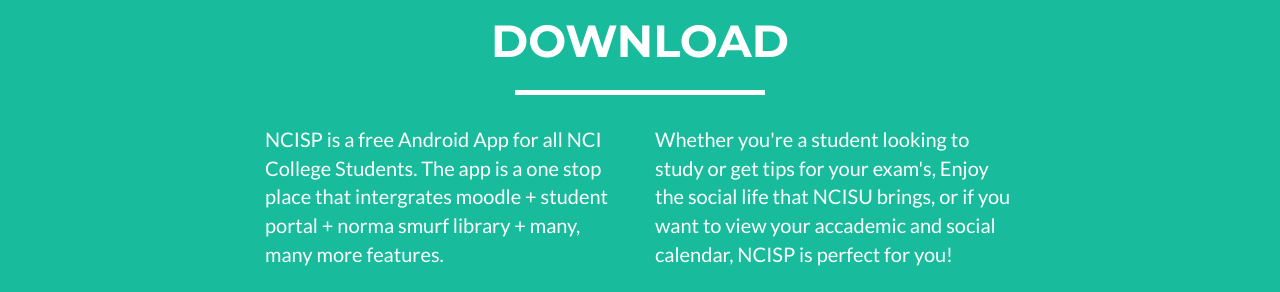
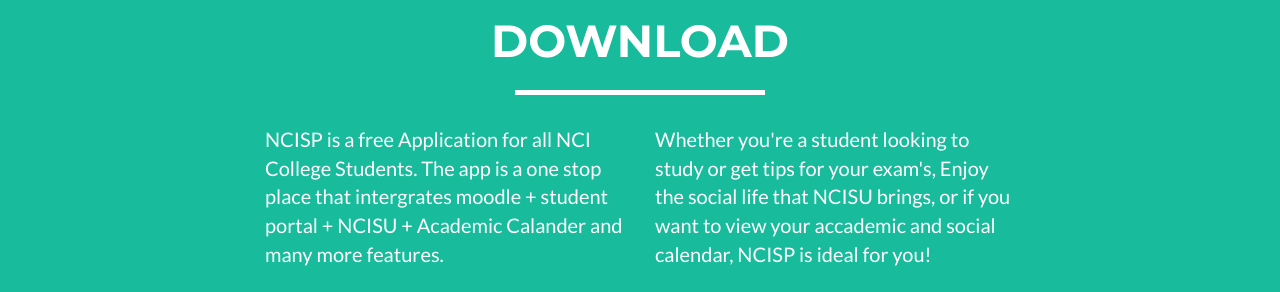
Before and after one commit to ConorKe0gh/NCISP, a plain HTML site: page index.html in a window 1280 px wide. Shown: the part 1740-2032 px from the top of the page. Drawn offline with nearby package versions, Linux system fonts and the light colour scheme.

Commit message:
Update V1.02

```diff
--- a/index.html
+++ b/index.html
@@ -170,10 +170,10 @@
             </div>
             <div class="row">
                 <div class="col-lg-4 col-lg-offset-2">
-                    <p>NCISP is a free Android App for all NCI College Students. The app is a one stop place that intergrates moodle + student portal + norma smurf library + many, many more features.</p>
+                    <p>NCISP is a free Application for all NCI College Students. The app is a one stop place that intergrates moodle + student portal + NCISU + Academic Calander and many more features.</p>
                 </div>
                 <div class="col-lg-4">
-                    <p>Whether you're a student looking to study or get tips for your exam's, Enjoy the social life that NCISU brings, or if you want to view your accademic and social calendar, NCISP is perfect for you!</p>
+                    <p>Whether you're a student looking to study or get tips for your exam's, Enjoy the social life that NCISU brings, or if you want to view your accademic and social calendar, NCISP is ideal for you!</p>
                 </div>
                 <div class="col-lg-8 col-lg-offset-2 text-center">
                     <a href="#" class="btn btn-lg btn-outline">
```
